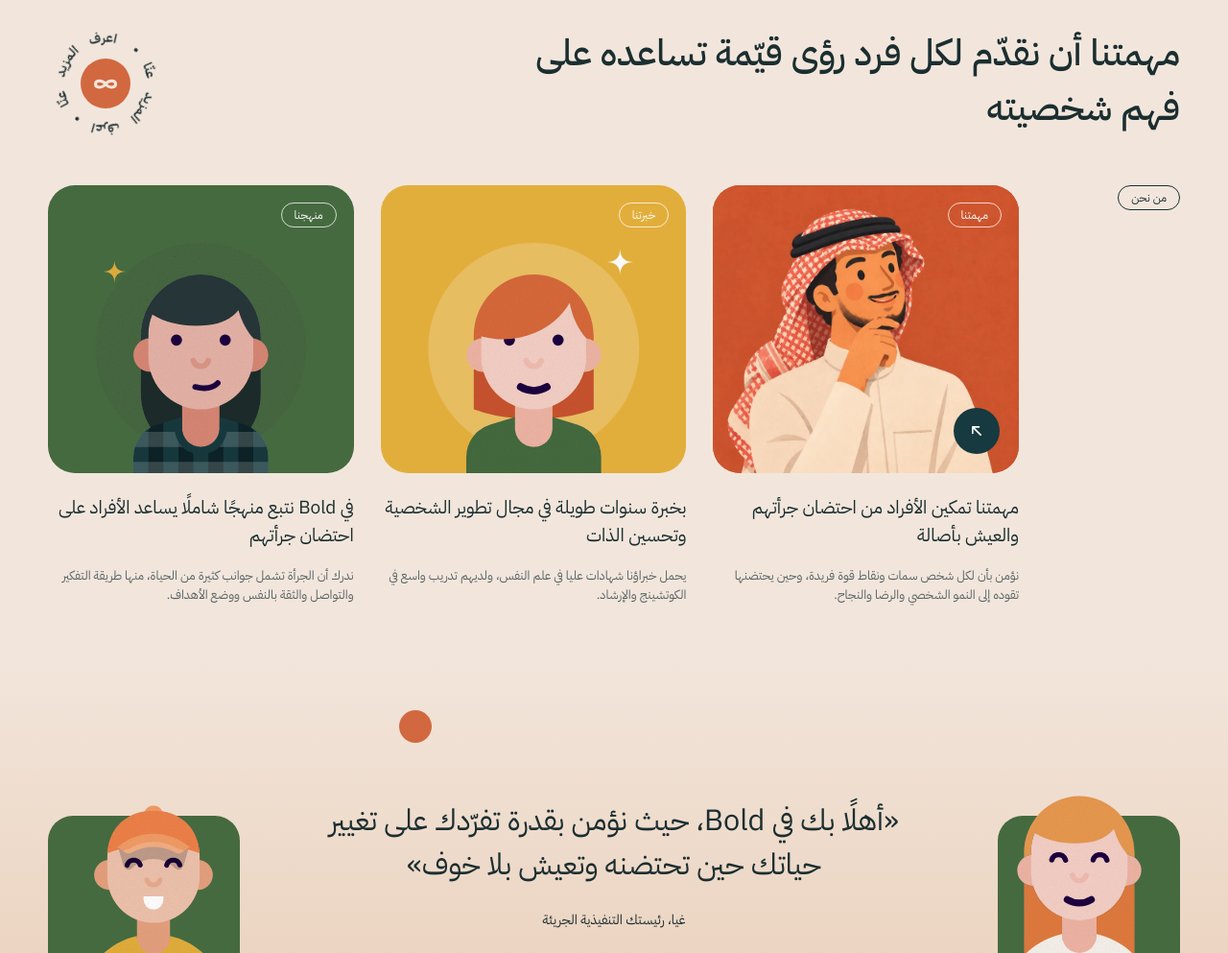
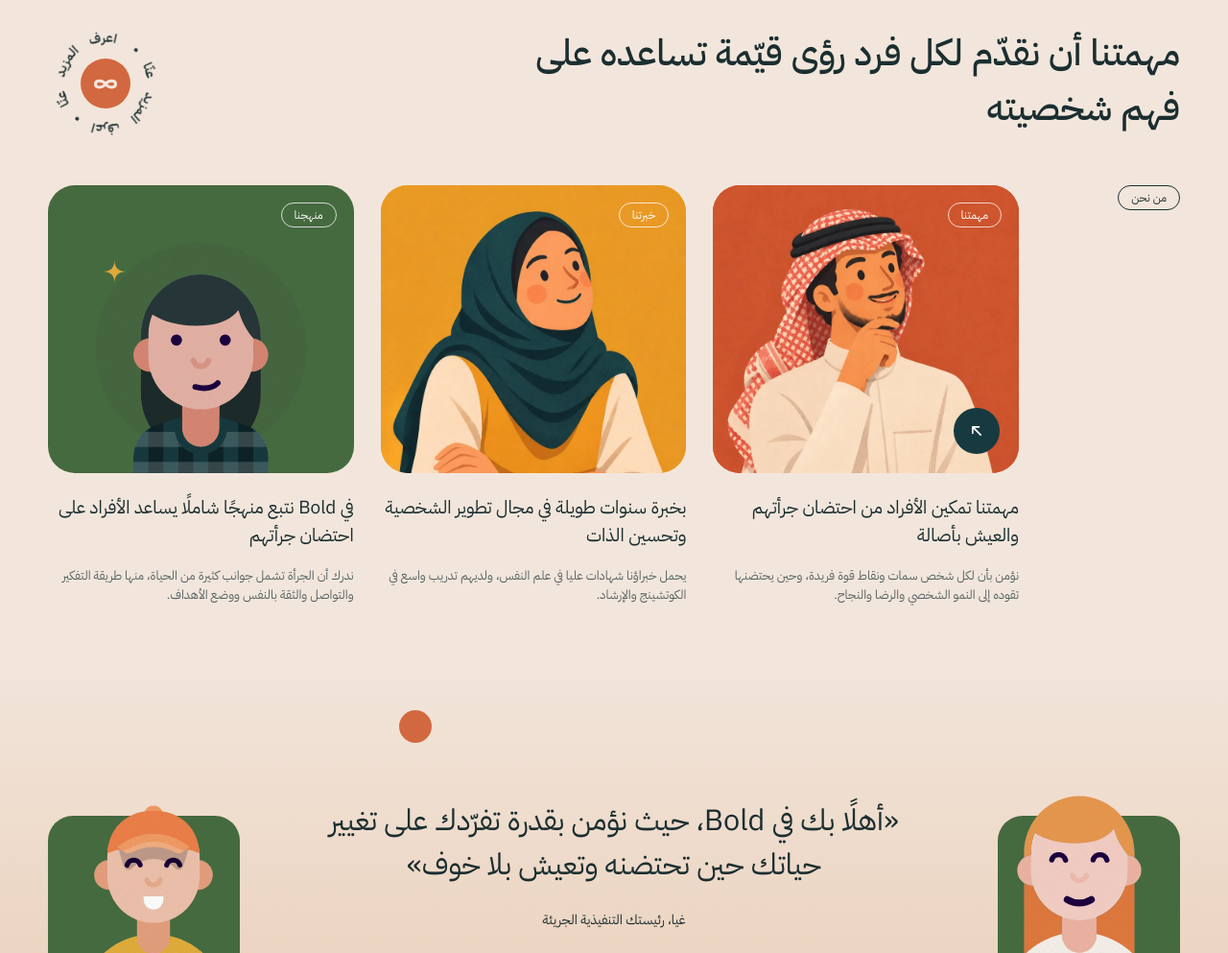
Before and after one commit to ahmedtool/ahmed, a plain HTML site: page bold/index.html in a window 1280 px wide. Shown: the part 732-1725 px from the top of the page at 96% size. Drawn offline with Linux system fonts and the light colour scheme.

Commit message:
Add AI illustration to Our Expertise card, one per language
Co-Authored-By: Claude Opus 5.5 <noreply@anthropic.com>
Claude-Session: https://claude.ai/code/session_018T3zNJwnczoeQuxUZnZxHg

```diff
--- a/bold/index.html
+++ b/bold/index.html
@@ -91,7 +91,7 @@
         <p data-i18n="m1p">We believe that everyone possesses unique traits and strengths that, when embraced, can lead to personal growth, fulfillment, and success.</p>
       </article>
       <article class="m-card reveal">
-        <div class="m-img bg-mustard" data-person="expertise"><span class="tag tag-light tag-on-img" data-i18n="m2tag">Our Expertise</span></div>
+        <div class="m-img bg-mustard photo-card" data-photo="expertise"><span class="tag tag-light tag-on-img" data-i18n="m2tag">Our Expertise</span></div>
         <h3 data-i18n="m2h">With years of experience in the field of personality development and self-improvement</h3>
         <p data-i18n="m2p">Our professionals hold advanced degrees in psychology and have extensive training in coaching and counseling.</p>
       </article>
--- a/bold/script.js
+++ b/bold/script.js
@@ -107,6 +107,7 @@
 
   /* ---------- AI photos in cards (one image per language) ---------- */
   const PHOTO_ALT = {
+    expertise: { en: "A smiling young woman with long wavy hair resting her cheek on her hand", ar: "فتاة بحجاب أخضر تبتسم وهي تضع ذراعيها على الطاولة" },
     mission: { en: "A thoughtful young man in a terracotta polo, hand on his chin", ar: "شاب يرتدي الثوب والشماغ يضع يده على ذقنه متأملًا" }
   };
   function setPhotos(l) {
@@ -128,7 +129,6 @@
 
   /* ---------- people in cards ---------- */
   const people = {
-    expertise: svg("0 0 300 300", `<circle cx="150" cy="170" r="110" fill="#fff" opacity=".18"/>${im("expertise", 25, 50, 250)}${sparkle(240, 80, 14, "#fff")}`),
     approach: svg("0 0 300 300", `<circle cx="150" cy="170" r="110" fill="#000" opacity=".1"/>${im("approach", 25, 50, 250)}${sparkle(60, 90, 12, C.mustard)}`),
     ceo: svg("0 0 220 240", im("ceo", 0, 10, 230)),
     cap: svg("0 0 220 240", im("capguy", 0, 20, 220, true))
--- a/bold/style.css
+++ b/bold/style.css
@@ -143,6 +143,7 @@ img, svg { display: block; }
 .m-img .arrow-btn { position: absolute; left: 20px; bottom: 20px; z-index: 2; }
 .bg-terracotta { background: var(--terracotta); }
 .photo-card.bg-terracotta { background: #CF5029; }
+.photo-card.bg-mustard { background: #EFA324; }
 .card-photo { position: absolute; inset: 0; width: 100%; height: 100%; object-fit: cover; object-position: center 4%; transition: transform .6s ease; }
 .m-card:hover .card-photo { transform: scale(1.04); }
 .bg-mustard { background: var(--mustard); }
```
Also changed, not shown: bold/img/expertise-ar.webp (added), bold/img/expertise-en.webp (added), bold/img/expertise.svg (deleted).
